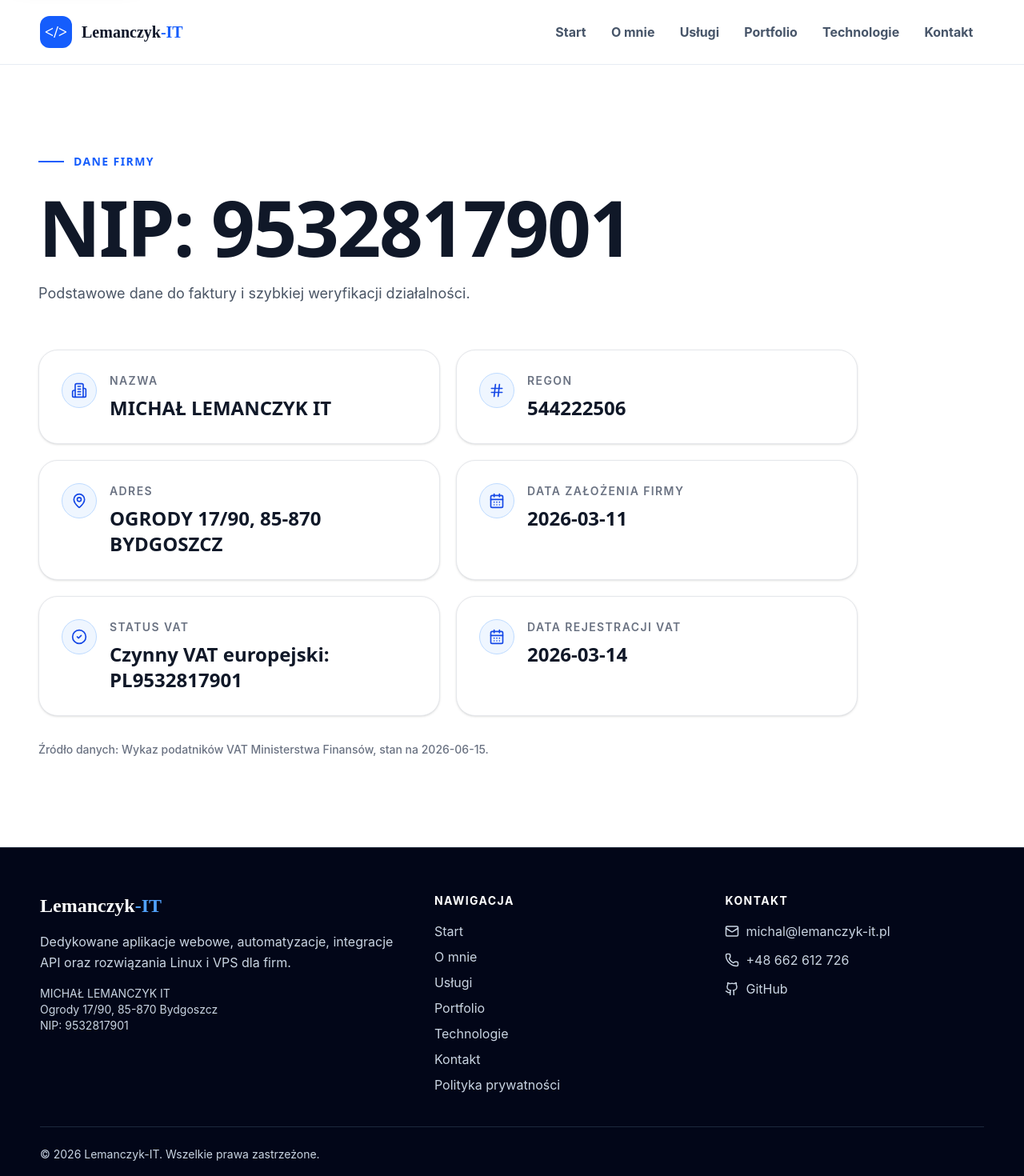
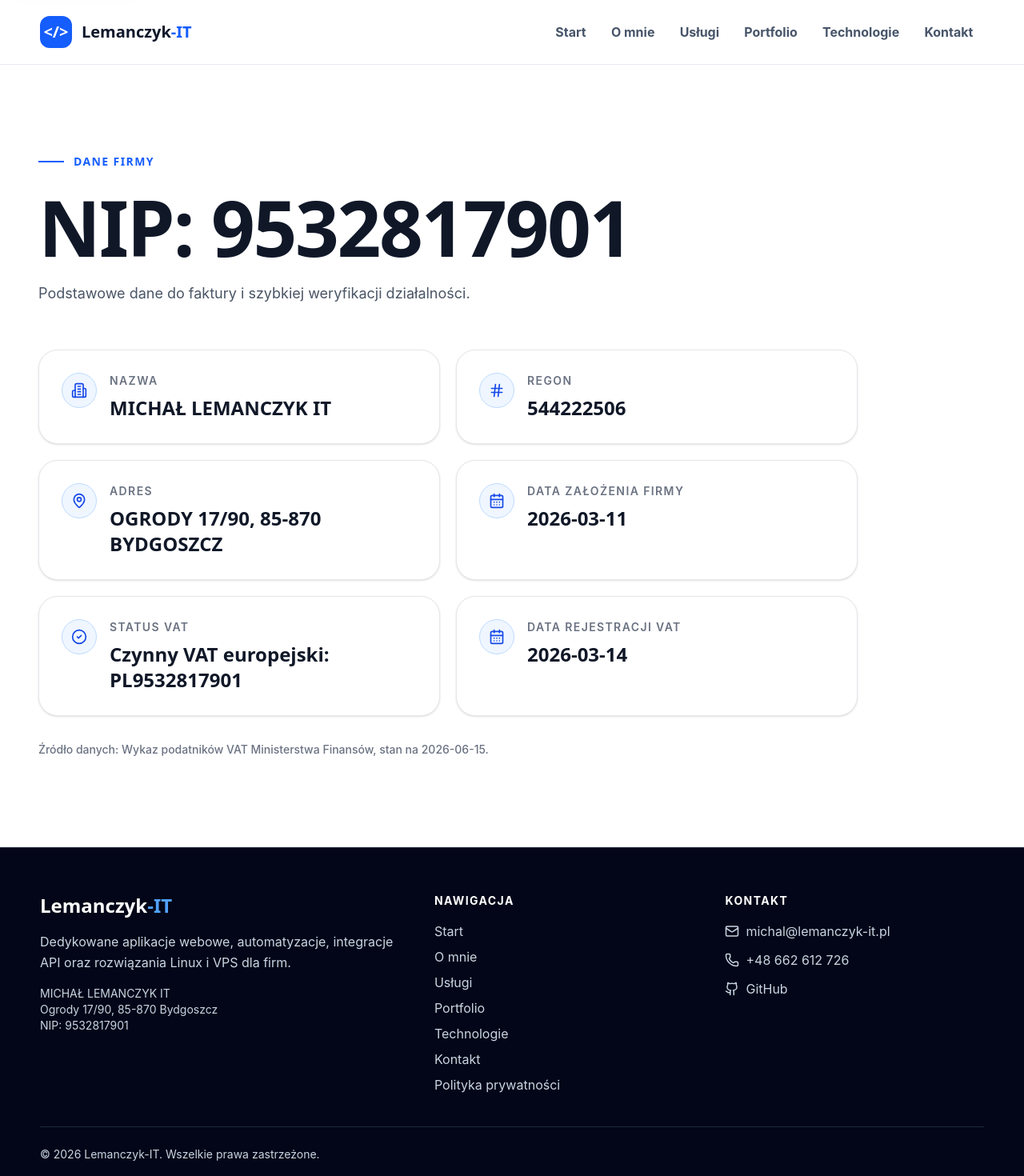
Before and after one commit to Divithy-IT/lemanczyk-it-website, a React (Vite) app: page /dane-firmy in a window 1280 px wide. Shown: the top 1470 px of the page at 80% size. Built offline with nearby package versions, Linux system fonts and the light colour scheme.

Commit message:
Ensure shared branding uses sans fallback

```diff
--- a/src/app/components/SiteChrome.tsx
+++ b/src/app/components/SiteChrome.tsx
@@ -29,7 +29,7 @@ export function Header() {
     <header ref={headerRef} className="site-header sticky top-0 z-40 border-b border-slate-200/80 bg-white/95 backdrop-blur">
       <a className="skip-link" href="#main-content">Przejdź do treści</a>
       <div className="site-container flex h-20 items-center justify-between gap-4">
-        <NavLink to="/" className="flex items-center gap-3 font-['Sora'] text-xl font-bold" aria-label="Lemanczyk-IT — strona główna">
+        <NavLink to="/" className="flex items-center gap-3 font-['Sora',system-ui,sans-serif] text-xl font-bold" aria-label="Lemanczyk-IT — strona główna">
           <span className="grid h-10 w-10 place-items-center rounded-xl bg-blue-600 text-white">&lt;/&gt;</span>
           <span>Lemanczyk<span className="text-blue-600">-IT</span></span>
         </NavLink>
@@ -56,7 +56,7 @@ export function Footer() {
     <footer className="border-t border-slate-800 bg-slate-950 py-14 text-slate-300">
       <div className="site-container grid gap-10 lg:grid-cols-[1.4fr_1fr_1fr]">
         <div>
-          <p className="font-['Sora'] text-2xl font-bold text-white">Lemanczyk<span className="text-blue-400">-IT</span></p>
+          <p className="font-['Sora',system-ui,sans-serif] text-2xl font-bold text-white">Lemanczyk<span className="text-blue-400">-IT</span></p>
           <p className="mt-4 max-w-md leading-relaxed">Dedykowane aplikacje webowe, automatyzacje, integracje API oraz rozwiązania Linux i VPS dla firm.</p>
           <p className="mt-4 text-sm">{company.name}<br />{company.address}<br />NIP: {company.nip}</p>
         </div>
```
